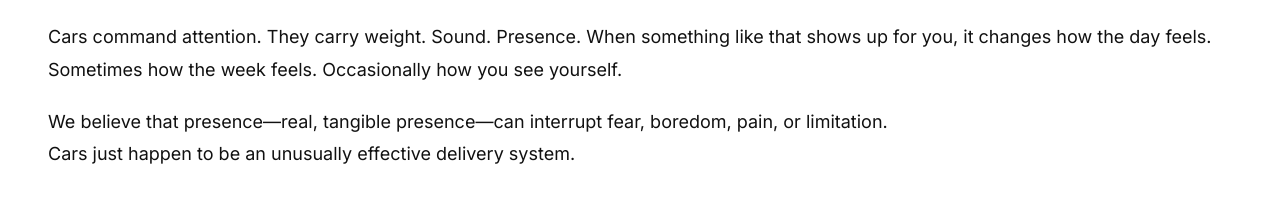
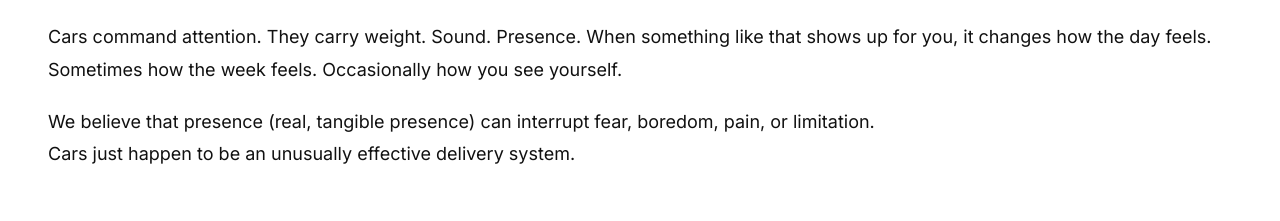
Before and after one commit to MaxBartnitski/carsandkids, a plain HTML site: page index.html in a window 1280 px wide. Shown: the part 2006-2227 px from the top of the page. Drawn offline with Linux system fonts and the light colour scheme.

Commit message:
Replace em-dashes with parentheses in Why Cars section

```diff
--- a/index.html
+++ b/index.html
@@ -76,7 +76,7 @@
             <div class="why-cars-content">
                 <h2>Why Cars</h2>
                 <p>Cars command attention. They carry weight. Sound. Presence. When something like that shows up for you, it changes how the day feels. Sometimes how the week feels. Occasionally how you see yourself.</p>
-                <p>We believe that presence—real, tangible presence—can interrupt fear, boredom, pain, or limitation.<br>Cars just happen to be an unusually effective delivery system.</p>
+                <p>We believe that presence (real, tangible presence) can interrupt fear, boredom, pain, or limitation.<br>Cars just happen to be an unusually effective delivery system.</p>
             </div>
         </section>
 
```
